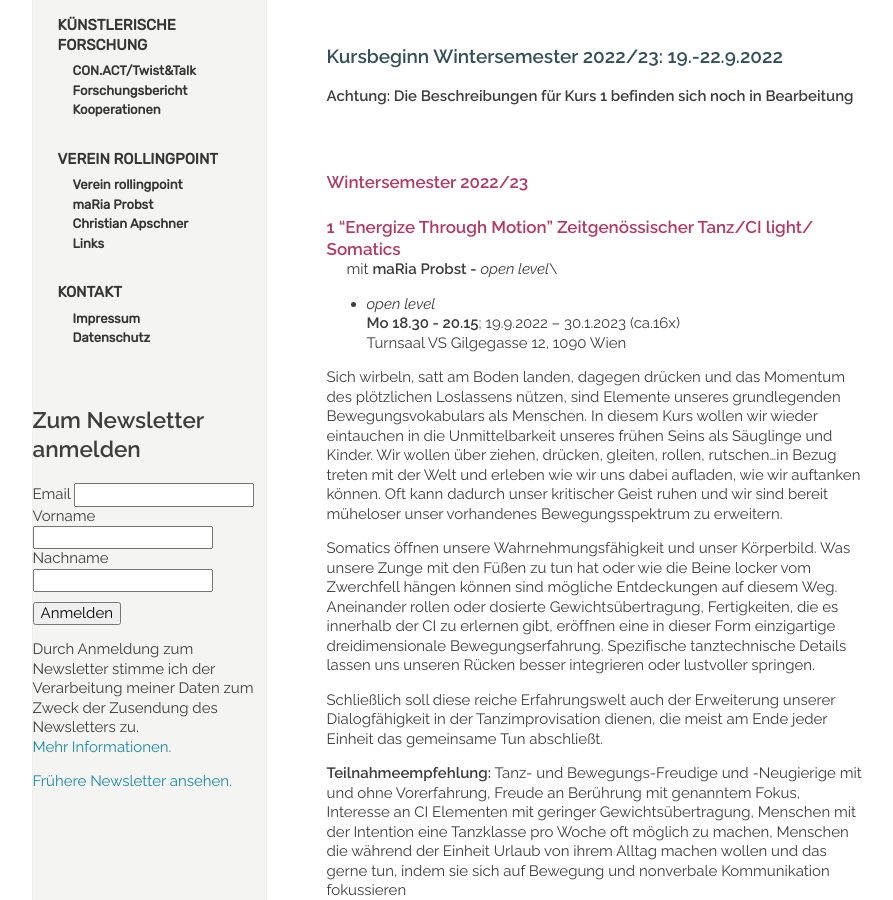
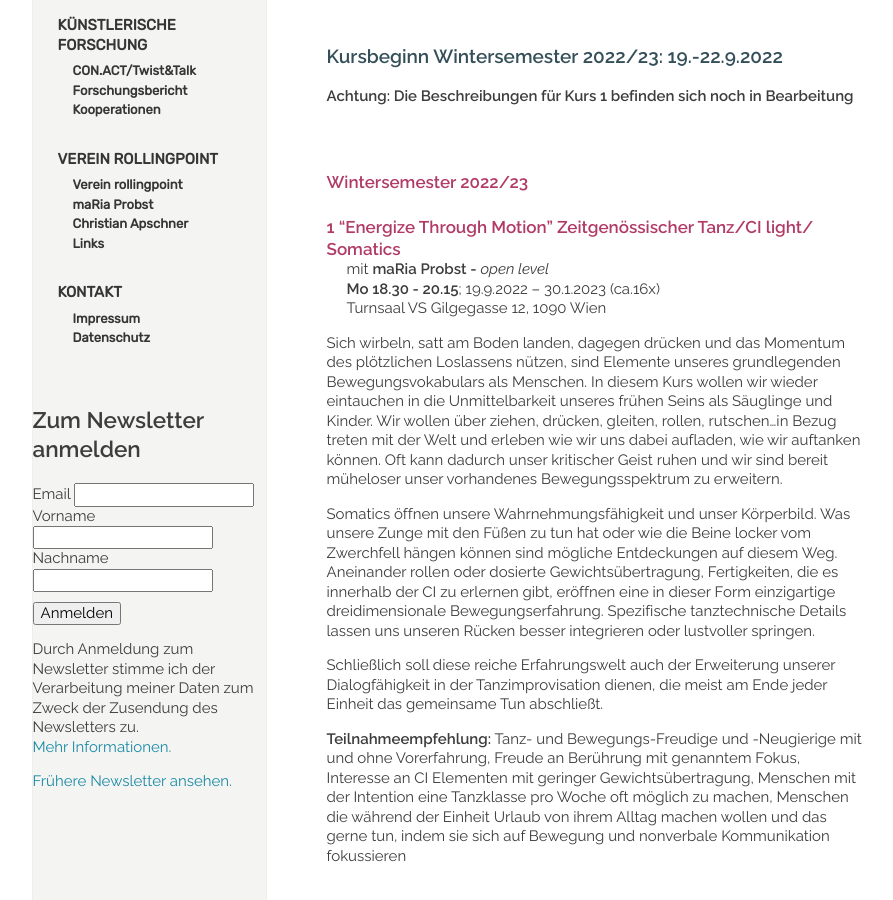
Before and after one commit to manulari/rollingpointat, a Jekyll site: the page built from _pages_de/kurse.md, in a window 1280 px wide and 900 px high, scrolled down 485 px. Shown: the whole window, without its empty margins (152-1045 px from the left). Built offline with Jekyll 4.4.1, drawn with Linux system fonts in a browser that asks for light colours; comment, search, counter and statistics services are not loaded.

Commit message:
Update page (de) “kurse”

```diff
--- a/_pages_de/kurse.md
+++ b/_pages_de/kurse.md
@@ -27,10 +27,8 @@ title: KURSE UND WORKSHOPS
 #### 1 "Energize Through Motion" Zeitgenössischer Tanz/CI light/ Somatics
 
 mit **maRia Probst -** *open level*\
-
-* *open level*\
-  **Mo 18.30 - 20.15**; 19.9.2022 – 30.1.2023 (ca.16x)\
-  Turnsaal VS Gilgegasse 12, 1090 Wien
+**Mo 18.30 - 20.15**; 19.9.2022 – 30.1.2023 (ca.16x)\
+Turnsaal VS Gilgegasse 12, 1090 Wien
 
 Sich wirbeln, satt am Boden landen, dagegen drücken und das Momentum des plötzlichen Loslassens nützen, sind Elemente unseres grundlegenden Bewegungsvokabulars als Menschen. In diesem Kurs wollen wir wieder eintauchen in die Unmittelbarkeit unseres frühen Seins als Säuglinge und Kinder. Wir wollen über ziehen, drücken, gleiten, rollen, rutschen...in Bezug treten mit der Welt und erleben wie wir uns dabei aufladen, wie wir auftanken können. Oft kann dadurch unser kritischer Geist ruhen und wir sind bereit müheloser unser vorhandenes Bewegungsspektrum zu erweitern.
 
```
